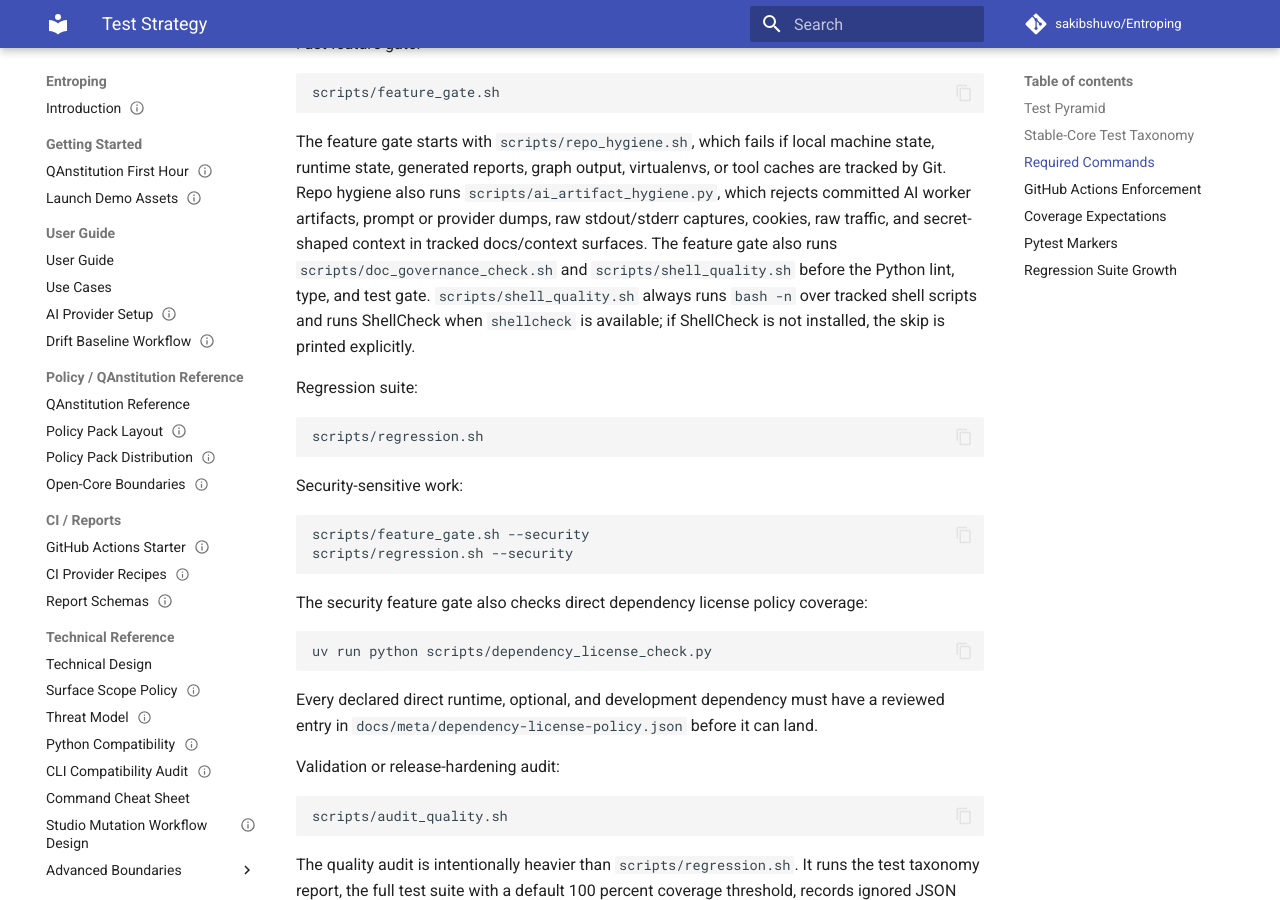
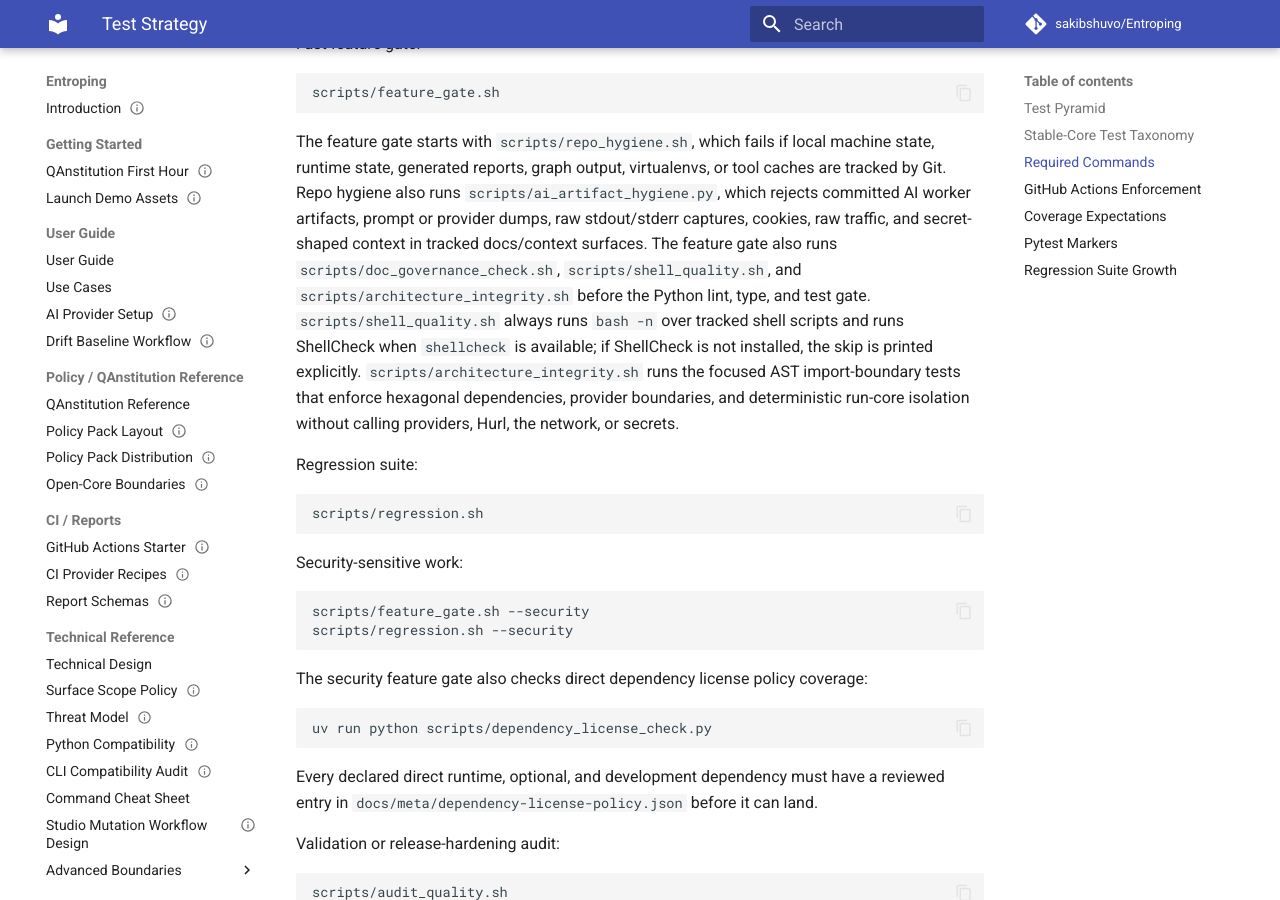
Before and after one commit to sakibshuvo/Entroping, an MkDocs documentation site: the page built from docs/meta/TEST_STRATEGY.md, in a window 1280 px wide and 900 px high, scrolled down 2042 px. Built offline with MkDocs 1.6.1 and Material for MkDocs 9.7.7, drawn with Linux system fonts in a browser that asks for light colours; comment, search, counter and statistics services are not loaded.

Commit message:
feat(factory): enforce architecture integrity gate

```diff
--- a/docs/meta/TEST_STRATEGY.md
+++ b/docs/meta/TEST_STRATEGY.md
@@ -96,11 +96,14 @@ state, runtime state, generated reports, graph output, virtualenvs, or tool cach
 are tracked by Git. Repo hygiene also runs `scripts/ai_artifact_hygiene.py`, which
 rejects committed AI worker artifacts, prompt or provider dumps, raw stdout/stderr
 captures, cookies, raw traffic, and secret-shaped context in tracked docs/context
-surfaces. The feature gate also runs `scripts/doc_governance_check.sh` and
-`scripts/shell_quality.sh` before the Python lint, type, and test gate.
-`scripts/shell_quality.sh` always runs `bash -n` over tracked shell scripts and
-runs ShellCheck when `shellcheck` is available; if ShellCheck is not installed,
-the skip is printed explicitly.
+surfaces. The feature gate also runs `scripts/doc_governance_check.sh`,
+`scripts/shell_quality.sh`, and `scripts/architecture_integrity.sh` before the
+Python lint, type, and test gate. `scripts/shell_quality.sh` always runs
+`bash -n` over tracked shell scripts and runs ShellCheck when `shellcheck` is
+available; if ShellCheck is not installed, the skip is printed explicitly.
+`scripts/architecture_integrity.sh` runs the focused AST import-boundary tests
+that enforce hexagonal dependencies, provider boundaries, and deterministic
+run-core isolation without calling providers, Hurl, the network, or secrets.
 
 Regression suite:
 
```
Also changed, not shown: .context/changelog.md (+4 -0 lines), .context/lessons-learned.md (+4 -0 lines), docs/meta/FEATURE_DELIVERY_CHECKLIST.md (+3 -0 lines), docs/meta/PROJECT_PROGRESS.md (+2 -2 lines), docs/technical/TDS.md (+6 -4 lines), 4 other files.
